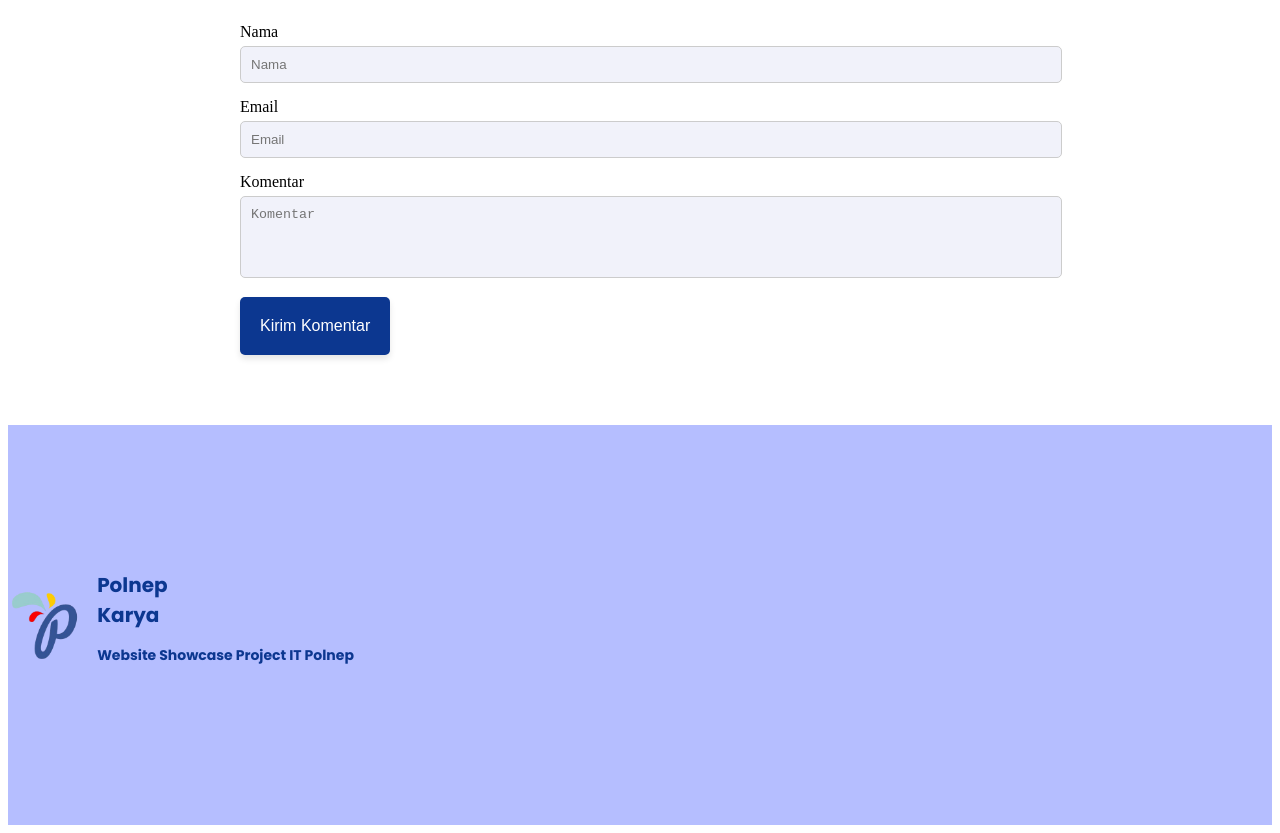
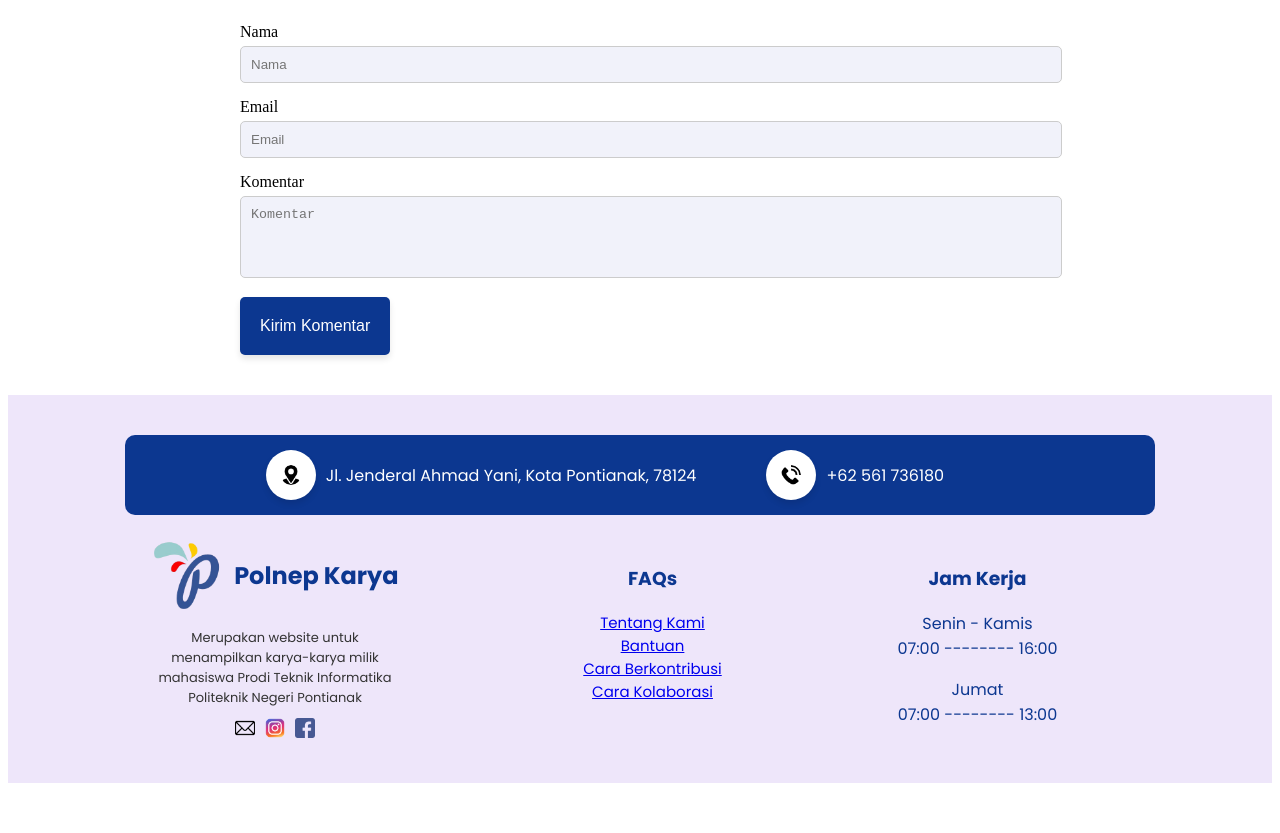
Before and after one commit to PBL-5E-2024-2025/PolkaGallery, a plain HTML site: page contact.html in a window 1280 px wide. Shown: the part 317-1150 px from the top of the page. After the commit the page ends 1108 px from the top, so only its background shows below. Drawn offline with Linux system fonts and the light colour scheme.

Commit message:
Memperbarui Program

```diff
--- a/contact.html
+++ b/contact.html
@@ -8,7 +8,7 @@
     <title>Polka Gallery Contact</title>
     <link rel="stylesheet" href="./assets/css/style.css">
     <link href="https://fonts.googleapis.com/css2?family=Poppins:wght@400;700&display=swap" rel="stylesheet">
-    <link rel="icon" type="image/x-icon" href="./assets/image/logo_polka.ico">
+    <link rel="icon" type="image/x-icon" href="../Picture/logo_polka.ico">
 
     <style>
         .blue-banner {
@@ -99,48 +99,135 @@
             max-width: 1200px;
             margin: auto;
         }
+
         .bot-banner {
-            background-color: #b5beff;
-            height: 400px; /* Tinggi banner bisa disesuaikan */
-            width: 100%;
+            background-color: #eee6fa; /* Light purple background */
+            padding: 40px 20px;
+            font-family: 'Poppins', sans-serif;
+            color: #0C3790;
             display: flex;
-            justify-content: flex-start; /* Mengatur elemen di bagian kiri */
-            align-items: center; /* Menyusun elemen di tengah secara vertikal *//* Menambah ruang di dalam container */
-            box-sizing: border-box; /* Agar padding tidak melebihi ukuran */
-            margin-top: 50px;
+            flex-direction: column;
+            align-items: center;
         }
 
-        .bot-banner .logo {
+        .blue-box {
+            background-color: #0C3790;
+            padding: 15px;
+            color: white;
             display: flex;
-            align-items: center; /* Menjaga agar logo dan judul sejajar secara vertikal */
+            justify-content: space-between;
+            border-radius: 10px;
+            margin-bottom: 20px;
+            width: 100%;
+            max-width: 1000px;
         }
 
-        .bot-banner .logo img {
-            height: 80px; /* Ukuran logo bisa diatur sesuai kebutuhan */
-            margin-right: 15px; /* Memberi jarak antara logo dan judul */
+        .contact-info {
+            display: flex;
+            justify-content: center;
+            width: 100%;
         }
 
-        .bot-banner .logo-title {
-            font-family: 'Poppins', sans-serif;
-            font-size: 20px; /* Ukuran font judul */
-            font-weight: bold;
-            color: #0C3790;
+        .address, .phone {
+            display: flex;
+            align-items: center;
+            justify-content: center;
+            margin-right: 70px;
         }
 
-        .bot-banner .logo-title span {
-            display: inline-block;
-            vertical-align: middle; /* Menyusun teks di tengah jika ada beberapa baris */
+        .address img, .phone img {
+            width: 20px;
+            height: 20px;
+            margin-right: 10px;
+            padding: 15px;
+            background-color: white; /* Warna bingkai bulatan */
+            border-radius: 50%; /* Membuat bentuk lingkaran */
+            box-shadow: 0 4px 6px rgba(0, 0, 0, 0.1);
+        }
+
+        /* Styling untuk konten di bawah blue-box */
+        .content-sections {
+            display: flex;
+            justify-content: space-between;
+            width: 100%;
+            max-width: 1000px;
+        }
+
+        .logo-section, .faqs-section, .hours-section {
+            flex: 1;
+            margin: 0 10px;
+        }
+
+        .logo-section {
+            max-width: 250px;
+        }
+
+        .logo {
+            display: flex;
+            align-items: center;
+            margin-bottom: 10px;
+        }
+
+        .logo img {
+            height: 80px;
+            margin-right: 10px;
+        }
+
+        .logo-title {
+            font-size: 24px;
+            font-weight: bold;
         }
 
         .additional-text {
-            font-family: 'Poppins', sans-serif;
-            font-size: 14px; /* Sesuaikan ukuran font */
-            color: #0C3790; /* Sesuaikan warna teks */
-            margin-top: 15px; /* Tambahkan jarak antara judul dan teks tambahan */
-            text-align: center; /* Agar teks berada di tengah */
+            font-size: 13px;
+            color: #333;
+            margin-bottom: 10px;
+            text-align: center;
         }
 
+        .social-icons {
+            display: flex;
+            gap: 10px;
+            justify-content: center;
+        }
 
+        .social-icons img {
+            width: 20px;
+            height: 20px;
+        }
+
+        .faqs-section {
+            text-align: center;
+            margin-top: 10px;
+            margin-left: 90px;
+        }
+
+        .faqs-section ul {
+            list-style-type: none;
+            padding-left: 0;
+            font-size: 15px;
+        }
+
+        .hours-section {
+            text-align: center;
+            margin-top: 10px;
+        }
+
+        @media (max-width: 768px) {
+            .content-sections {
+                flex-direction: column;
+                align-items: center;
+            }
+
+            .logo-section, .faqs-section, .hours-section {
+                margin: 20px 0;
+                text-align: center;
+            }
+
+            .hours-section {
+                text-align: center;
+            }
+        }
 
     </style>
 </head>
@@ -223,17 +310,55 @@
         });
     </script>
 
-    <div class="bot-banner">
+<div class="bot-banner">
+    <div class="blue-box">
+        <div class="contact-info">
+            <div class="address">
+                <img src="./assets/image/location.png" alt="Location Icon">
+                <span>Jl. Jenderal Ahmad Yani, Kota Pontianak, 78124</span>
+            </div>
+            <div class="phone">
+                <img src="./assets/image/telephone-call.png" alt="Phone Icon">
+                <span>+62 561 736180</span>
+            </div>
+        </div>
+    </div>
+
+    <div class="content-sections">
+        <div class="logo-section">
             <div class="logo">
                 <img src="./assets/image/logo_polka.png" alt="Logo Polka">
+                <div class="logo-title">
+                    <span>Polnep Karya</span>
+                </div>
             </div>
-            <div class="logo-title">
-                <span>Polnep
-                    <br>Karya</span>
-                <p class="additional-text">Website Showcase Project IT Polnep</p> <!-- Teks tambahan -->
+            <p class="additional-text">Merupakan website untuk <br> menampilkan karya-karya milik <br> mahasiswa Prodi Teknik Informatika <br> Politeknik Negeri Pontianak</p>
+            <div class="social-icons">
+                <img src="./assets/image/email.png" alt="Email">
+                <img src="./assets/image/instagram.png" alt="Instagram">
+                <img src="./assets/image/facebook.png" alt="Facebook">
             </div>
+        </div>
 
+        <div class="faqs-section">
+            <h3>FAQs</h3>
+            <ul>
+                <li><a href="#">Tentang Kami</a></li>
+                <li><a href="#">Bantuan</a></li>
+                <li><a href="#">Cara Berkontribusi</a></li>
+                <li><a href="#">Cara Kolaborasi</a></li>
+            </ul>
+        </div>
+
+        <div class="hours-section">
+            <h3>Jam Kerja</h3>
+            <p>Senin - Kamis<br>07:00 -------- 16:00</p>
+            <p>Jumat<br>07:00 -------- 13:00</p>
+        </div>
     </div>
+</div>
+
+
 </body>
 
 </html>
```
Also changed, not shown: assets/image/email.png (added), assets/image/facebook.png (added), assets/image/instagram.png (added), assets/image/location.png (added), assets/image/telephone-call.png (added).
